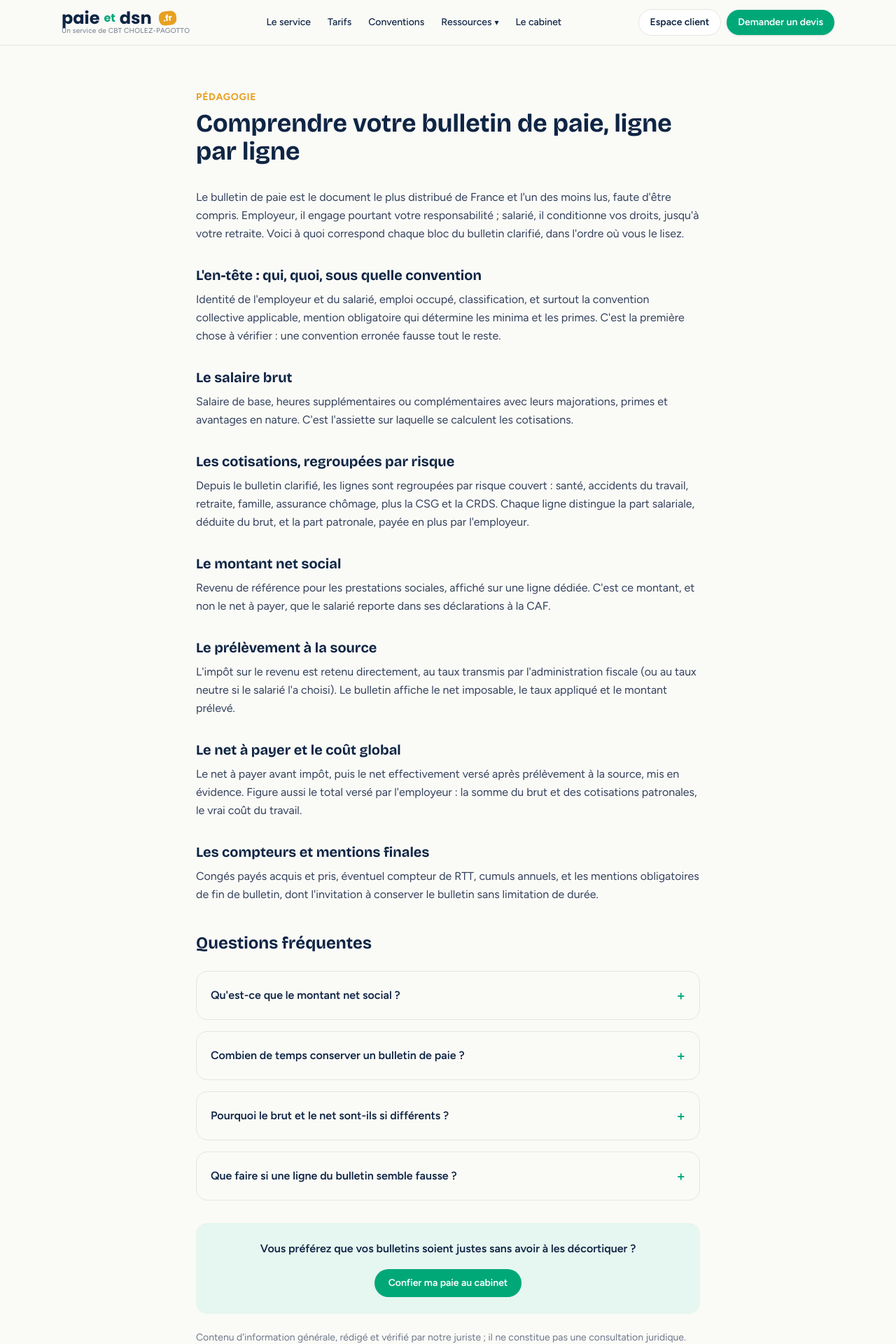
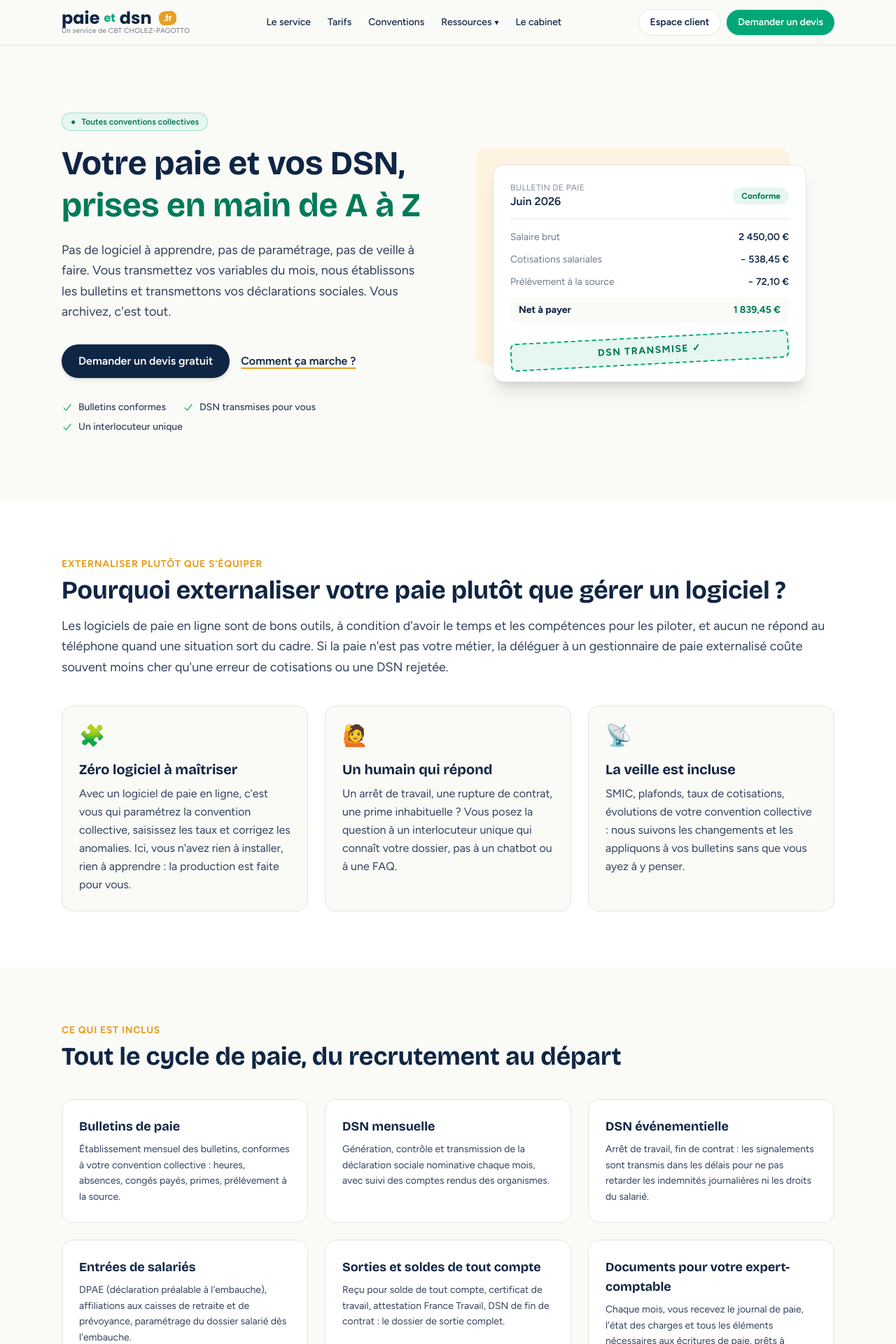
Before and after one commit to SYPA-ASSO/paie-dsn, a Next.js app: page / in a window 1280 px wide. Shown: the top 1920 px of the page at 70% size. Built offline with nearby package versions, Linux system fonts and the light colour scheme.

Commit message:
fix: restauration de la page d accueil

```diff
--- a/app/page.tsx
+++ b/app/page.tsx
@@ -1,178 +1,29 @@
-import type { Metadata } from "next";
 import Header from "@/components/Header";
+import Hero from "@/components/Hero";
+import Pourquoi from "@/components/Pourquoi";
+import Prestations from "@/components/Prestations";
+import Etapes from "@/components/Etapes";
+import PourQui from "@/components/PourQui";
+import Tarifs from "@/components/Tarifs";
+import Faq from "@/components/Faq";
+import Contact from "@/components/Contact";
 import Footer from "@/components/Footer";
+import SchemaOrg from "@/components/SchemaOrg";
 
-export const metadata: Metadata = {
-  title: "Comprendre votre bulletin de paie ligne par ligne",
-  description:
-    "Salaire brut, cotisations, montant net social, net à payer, prélèvement à la source : à quoi correspond chaque ligne de votre bulletin de paie, et combien de temps le conserver. Guide clair pour employeurs et salariés.",
-  alternates: {
-    canonical: "https://paie-et-dsn.fr/comprendre-bulletin-de-paie",
-  },
-};
-
-const faq = [
-  {
-    question: "Qu'est-ce que le montant net social ?",
-    reponse:
-      "C'est une mention obligatoire du bulletin depuis juillet 2023 : le revenu de référence que le salarié déclare aux organismes sociaux pour ses droits, notamment la prime d'activité et le RSA. Il se distingue du net à payer (ce qui arrive sur le compte) et du net imposable (la base de l'impôt sur le revenu). Trois montants différents, trois usages différents.",
-  },
-  {
-    question: "Combien de temps conserver un bulletin de paie ?",
-    reponse:
-      "Le salarié a intérêt à conserver ses bulletins sans limitation de durée : ils servent à faire valoir les droits à la retraite, parfois des décennies plus tard. L'employeur doit conserver un exemplaire des bulletins pendant au moins 5 ans. En cas de bulletin électronique, sa disponibilité doit être garantie sur une très longue durée par un dispositif adapté.",
-  },
-  {
-    question: "Pourquoi le brut et le net sont-ils si différents ?",
-    reponse:
-      "Entre le salaire brut et le net à payer s'intercalent les cotisations salariales (retraite, maladie via la CSG-CRDS, chômage pour partie, prévoyance et mutuelle selon les cas), puis le prélèvement à la source de l'impôt sur le revenu. Côté employeur s'ajoutent les cotisations patronales, qui n'apparaissent au salarié que dans la rubrique du coût global.",
-  },
-  {
-    question: "Que faire si une ligne du bulletin semble fausse ?",
-    reponse:
-      "Commencez par vérifier la convention collective applicable (elle doit être mentionnée sur le bulletin) et le taux horaire au regard du minimum conventionnel. Le salarié peut demander une rectification sans délai préfix strict, mais les rappels de salaire se prescrivent par 3 ans : mieux vaut signaler tôt. Pour l'employeur, une erreur corrigée rapidement se régularise simplement sur la paie suivante et dans la DSN.",
-  },
-];
-
-const lignes = [
-  {
-    titre: "L'en-tête : qui, quoi, sous quelle convention",
-    texte:
-      "Identité de l'employeur et du salarié, emploi occupé, classification, et surtout la convention collective applicable, mention obligatoire qui détermine les minima et les primes. C'est la première chose à vérifier : une convention erronée fausse tout le reste.",
-  },
-  {
-    titre: "Le salaire brut",
-    texte:
-      "Salaire de base, heures supplémentaires ou complémentaires avec leurs majorations, primes et avantages en nature. C'est l'assiette sur laquelle se calculent les cotisations.",
-  },
-  {
-    titre: "Les cotisations, regroupées par risque",
-    texte:
-      "Depuis le bulletin clarifié, les lignes sont regroupées par risque couvert : santé, accidents du travail, retraite, famille, assurance chômage, plus la CSG et la CRDS. Chaque ligne distingue la part salariale, déduite du brut, et la part patronale, payée en plus par l'employeur.",
-  },
-  {
-    titre: "Le montant net social",
-    texte:
-      "Revenu de référence pour les prestations sociales, affiché sur une ligne dédiée. C'est ce montant, et non le net à payer, que le salarié reporte dans ses déclarations à la CAF.",
-  },
-  {
-    titre: "Le prélèvement à la source",
-    texte:
-      "L'impôt sur le revenu est retenu directement, au taux transmis par l'administration fiscale (ou au taux neutre si le salarié l'a choisi). Le bulletin affiche le net imposable, le taux appliqué et le montant prélevé.",
-  },
-  {
-    titre: "Le net à payer et le coût global",
-    texte:
-      "Le net à payer avant impôt, puis le net effectivement versé après prélèvement à la source, mis en évidence. Figure aussi le total versé par l'employeur : la somme du brut et des cotisations patronales, le vrai coût du travail.",
-  },
-  {
-    titre: "Les compteurs et mentions finales",
-    texte:
-      "Congés payés acquis et pris, éventuel compteur de RTT, cumuls annuels, et les mentions obligatoires de fin de bulletin, dont l'invitation à conserver le bulletin sans limitation de durée.",
-  },
-];
-
-export default function ComprendreBulletin() {
-  const schema = {
-    "@context": "https://schema.org",
-    "@graph": [
-      {
-        "@type": "FAQPage",
-        mainEntity: faq.map((item) => ({
-          "@type": "Question",
-          name: item.question,
-          acceptedAnswer: { "@type": "Answer", text: item.reponse },
-        })),
-      },
-      {
-        "@type": "BreadcrumbList",
-        itemListElement: [
-          {
-            "@type": "ListItem",
-            position: 1,
-            name: "Accueil",
-            item: "https://paie-et-dsn.fr",
-          },
-          {
-            "@type": "ListItem",
-            position: 2,
-            name: "Comprendre votre bulletin de paie",
-            item: "https://paie-et-dsn.fr/comprendre-bulletin-de-paie",
-          },
-        ],
-      },
-    ],
-  };
-
+export default function Home() {
   return (
     <>
-      <script
-        type="application/ld+json"
-        dangerouslySetInnerHTML={{ __html: JSON.stringify(schema) }}
-      />
+      <SchemaOrg />
       <Header />
-      <main className="mx-auto max-w-3xl px-4 py-16 sm:px-6">
-        <p className="text-sm font-bold uppercase tracking-wider text-amber-brand">
-          Pédagogie
-        </p>
-        <h1 className="mt-2 text-3xl font-bold sm:text-4xl">
-          Comprendre votre bulletin de paie, ligne par ligne
-        </h1>
-        <div className="mt-8 space-y-6 leading-relaxed">
-          <p>
-            Le bulletin de paie est le document le plus distribué de France et
-            l&apos;un des moins lus, faute d&apos;être compris. Employeur, il
-            engage pourtant votre responsabilité ; salarié, il conditionne vos
-            droits, jusqu&apos;à votre retraite. Voici à quoi correspond chaque
-            bloc du bulletin clarifié, dans l&apos;ordre où vous le lisez.
-          </p>
-
-          {lignes.map((l) => (
-            <section key={l.titre}>
-              <h2 className="pt-2 text-xl font-bold">{l.titre}</h2>
-              <p className="mt-2">{l.texte}</p>
-            </section>
-          ))}
-
-          <h2 className="pt-4 text-2xl font-bold">Questions fréquentes</h2>
-          <div className="space-y-4">
-            {faq.map((item) => (
-              <details
-                key={item.question}
-                className="group rounded-2xl border border-line bg-ivory p-5"
-              >
-                <summary className="flex cursor-pointer items-center justify-between gap-4 font-semibold text-navy">
-                  {item.question}
-                  <span
-                    className="faq-chevron text-xl text-emerald-brand transition-transform"
-                    aria-hidden="true"
-                  >
-                    +
-                  </span>
-                </summary>
-                <p className="mt-3 leading-relaxed">{item.reponse}</p>
-              </details>
-            ))}
-          </div>
-
-          <div className="mt-8 rounded-2xl bg-emerald-tint p-6 text-center">
-            <p className="font-semibold text-navy">
-              Vous préférez que vos bulletins soient justes sans avoir à les
-              décortiquer ?
-            </p>
-            <a
-              href="/contact"
-              className="mt-4 inline-block rounded-full bg-emerald-brand px-5 py-2.5 text-sm font-semibold text-white transition hover:bg-emerald-deep"
-            >
-              Confier ma paie au cabinet
-            </a>
-          </div>
-
-          <p className="text-sm text-ink/70">
-            Contenu d&apos;information générale, rédigé et vérifié par notre
-            juriste ; il ne constitue pas une consultation juridique.
-          </p>
-        </div>
+      <main>
+        <Hero />
+        <Pourquoi />
+        <Prestations />
+        <Etapes />
+        <PourQui />
+        <Tarifs />
+        <Faq />
+        <Contact />
       </main>
       <Footer />
     </>
```
